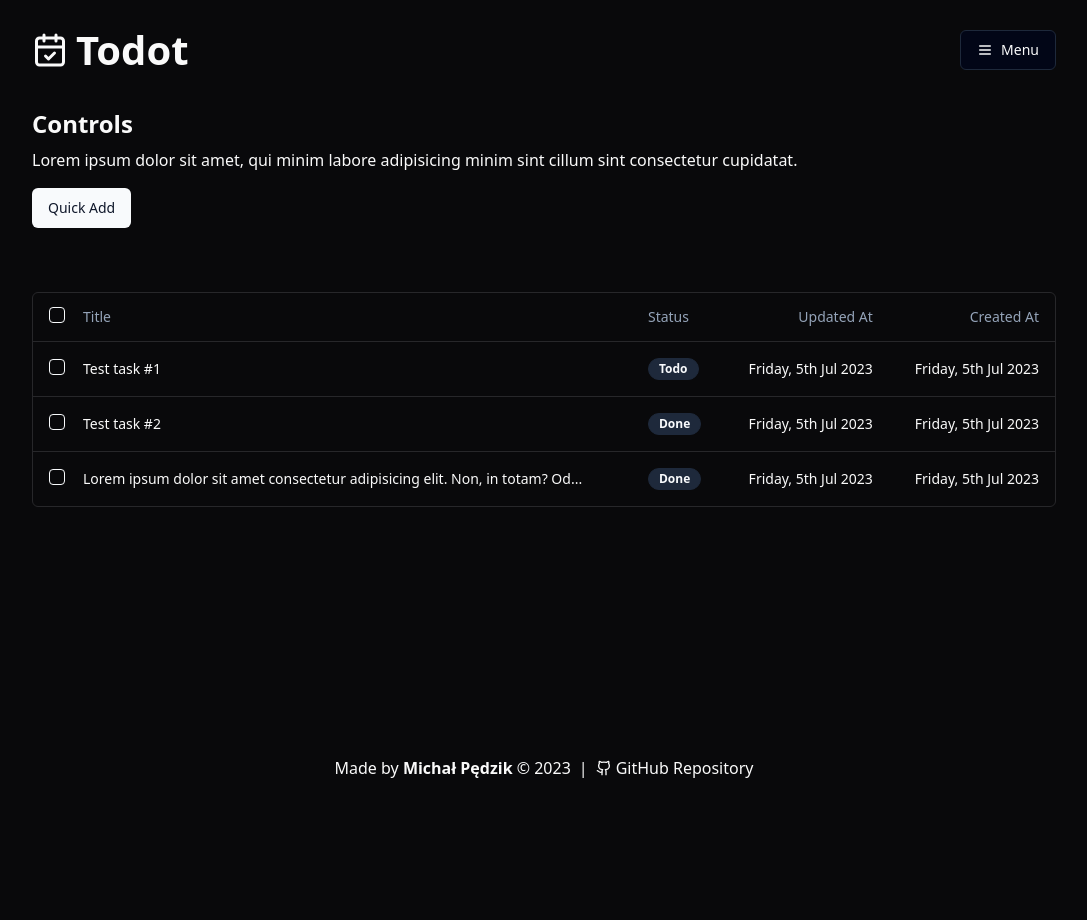
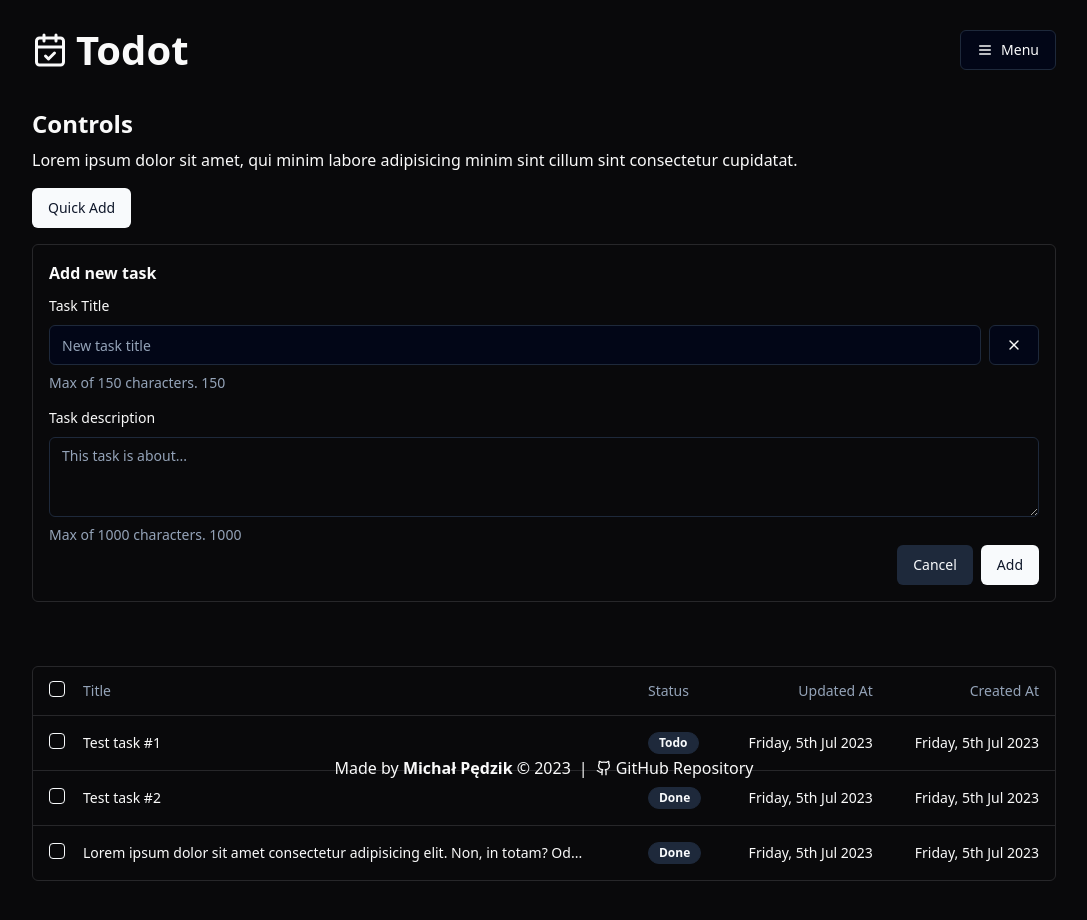
Before and after one commit to maxusify/todot, a Next.js app: page / in a window 1280 px wide. Shown: the whole page, without its empty margins (96-1183 px from the left). Before the commit the page ends 800 px from the top, so only its background shows below. Built offline with nearby package versions, Linux system fonts and the light colour scheme.

Commit message:
TaskForm component initial code

```diff
--- /dev/null
+++ b/src/components/tasks/task-form.tsx
@@ -0,0 +1,135 @@
+"use client";
+
+import React from "react";
+import { useForm } from "react-hook-form";
+import { zodResolver } from "@hookform/resolvers/zod";
+import { X } from "lucide-react";
+import { z } from "zod";
+
+import {
+  FORM_DESC_LIMIT,
+  FORM_TITLE_LIMIT,
+  IMPORTANT_WARNING_COLOR,
+  LESSER_WARNING_COLOR,
+} from "@/config/app";
+
+import { Button } from "../ui/button";
+import {
+  Form,
+  FormControl,
+  FormDescription,
+  FormField,
+  FormItem,
+  FormLabel,
+  FormMessage,
+} from "../ui/form";
+import { Input } from "../ui/input";
+import { Textarea } from "../ui/textarea";
+
+const TaskFormLimitIndicator = ({
+  limit,
+  current,
+}: {
+  limit: number;
+  current: number;
+}) => {
+  const charactersLeft = limit - current;
+
+  if (current >= Math.floor(limit * 0.9))
+    return <span className={IMPORTANT_WARNING_COLOR}>({charactersLeft})</span>;
+
+  if (current >= Math.floor(limit * 0.7))
+    return <span className={LESSER_WARNING_COLOR}>({charactersLeft})</span>;
+
+  return <span>{charactersLeft}</span>;
+};
+
+const formSchema = z.object({
+  title: z
+    .string()
+    .min(2, { message: "Title must contain at least 2 charcters." })
+    .max(FORM_TITLE_LIMIT, {
+      message: "Title must contain a maximum of 150 characters.",
+    }),
+  description: z.optional(z.string().max(FORM_DESC_LIMIT)),
+});
+
+const TaskForm = () => {
+  const form = useForm<z.infer<typeof formSchema>>({
+    resolver: zodResolver(formSchema),
+    defaultValues: {
+      title: "",
+      description: "",
+    },
+  });
+
+  const onSubmitHandler = (values: z.infer<typeof formSchema>) => {
+    console.log(values);
+  };
+
+  return (
+    <Form {...form}>
+      <form onSubmit={form.handleSubmit(onSubmitHandler)}>
+        <FormField
+          control={form.control}
+          name="title"
+          render={({ field }) => (
+            <FormItem>
+              <FormLabel>Task Title</FormLabel>
+              <FormControl>
+                <div className="flex">
+                  <Input placeholder="New task title" {...field} />
+                  <Button
+                    variant="outline"
+                    className="ml-2"
+                    onClick={() => form.resetField(field.name)}
+                  >
+                    <X className="h-4 w-4" />
+                  </Button>
+                </div>
+              </FormControl>
+              <FormDescription>
+                Max of {FORM_TITLE_LIMIT} characters.{" "}
+                <TaskFormLimitIndicator
+                  current={field.value.length}
+                  limit={FORM_TITLE_LIMIT}
+                />
+              </FormDescription>
+              <FormMessage />
+            </FormItem>
+          )}
+        />
+        <FormField
+          control={form.control}
+          name="description"
+          render={({ field }) => (
+            <FormItem className="mt-3">
+              <FormLabel>Task description</FormLabel>
+              <FormControl>
+                <Textarea placeholder="This task is about..." {...field} />
+              </FormControl>
+              <FormDescription>
+                Max of {FORM_DESC_LIMIT} characters.{" "}
+                <TaskFormLimitIndicator
+                  current={field.value?.length || 0}
+                  limit={FORM_DESC_LIMIT}
+                />
+              </FormDescription>
+              <FormMessage />
+            </FormItem>
+          )}
+        />
+        <div className="flex justify-end">
+          <Button type="reset" variant="secondary" onClick={() => form.reset()}>
+            Cancel
+          </Button>
+          <Button type="submit" className="ml-2">
+            Add
+          </Button>
+        </div>
+      </form>
+    </Form>
+  );
+};
+
+export default TaskForm;
--- a/src/components/tasks/tasks-controls.tsx
+++ b/src/components/tasks/tasks-controls.tsx
@@ -1,6 +1,8 @@
 import React from "react";
 
 import { Button } from "../ui/button";
+
+import TaskForm from "./task-form";
 
 type Props = {};
 
@@ -15,6 +17,10 @@ const TasksControls = (props: Props) => {
       <div className="mt-4">
         <Button>Quick Add</Button>
       </div>
+      <div className="mt-4 border p-4 rounded-md">
+        <h3 className="font-bold mb-2">Add new task</h3>
+        <TaskForm />
+      </div>
     </div>
   );
 };
```
